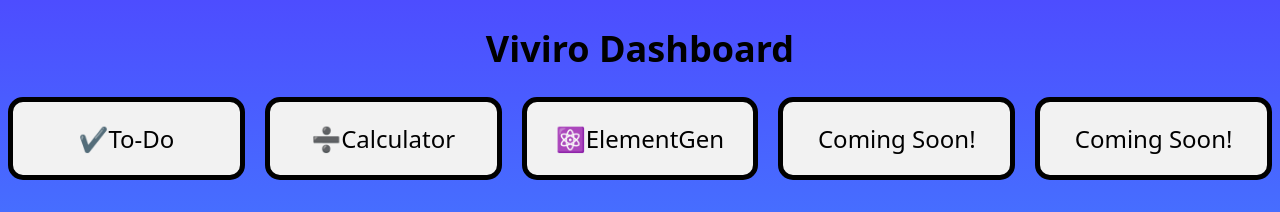
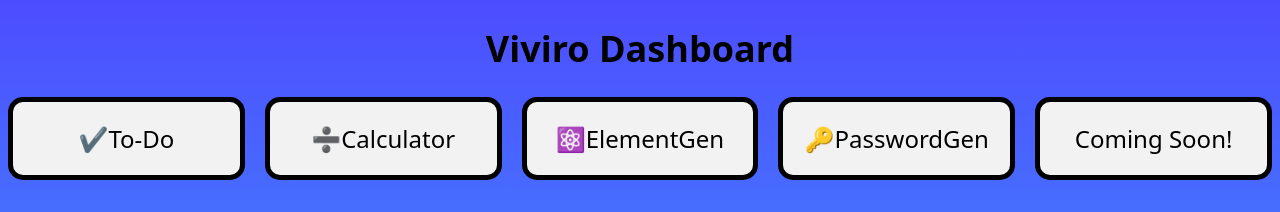
Before and after one commit to Sfinford/Viviro-Dashboard, a plain HTML site: page index.html in a window 1280 px wide. Shown: the top 212 px of the page. Drawn offline with Linux system fonts and the light colour scheme.

Commit message:
Add files via upload

```diff
--- a/index.html
+++ b/index.html
@@ -18,7 +18,7 @@
         <a href="https://sfinford.github.io/Element-Generator/">⚛️ElementGen</a>
       </div>
       <div class="box">
-        <a>Coming Soon!</a>
+        <a href="https://sfinford.github.io/Viviro-PasswordGen/">🔑PasswordGen</a>
       </div>
       <div class="box">
         <a>Coming Soon!</a>
```
